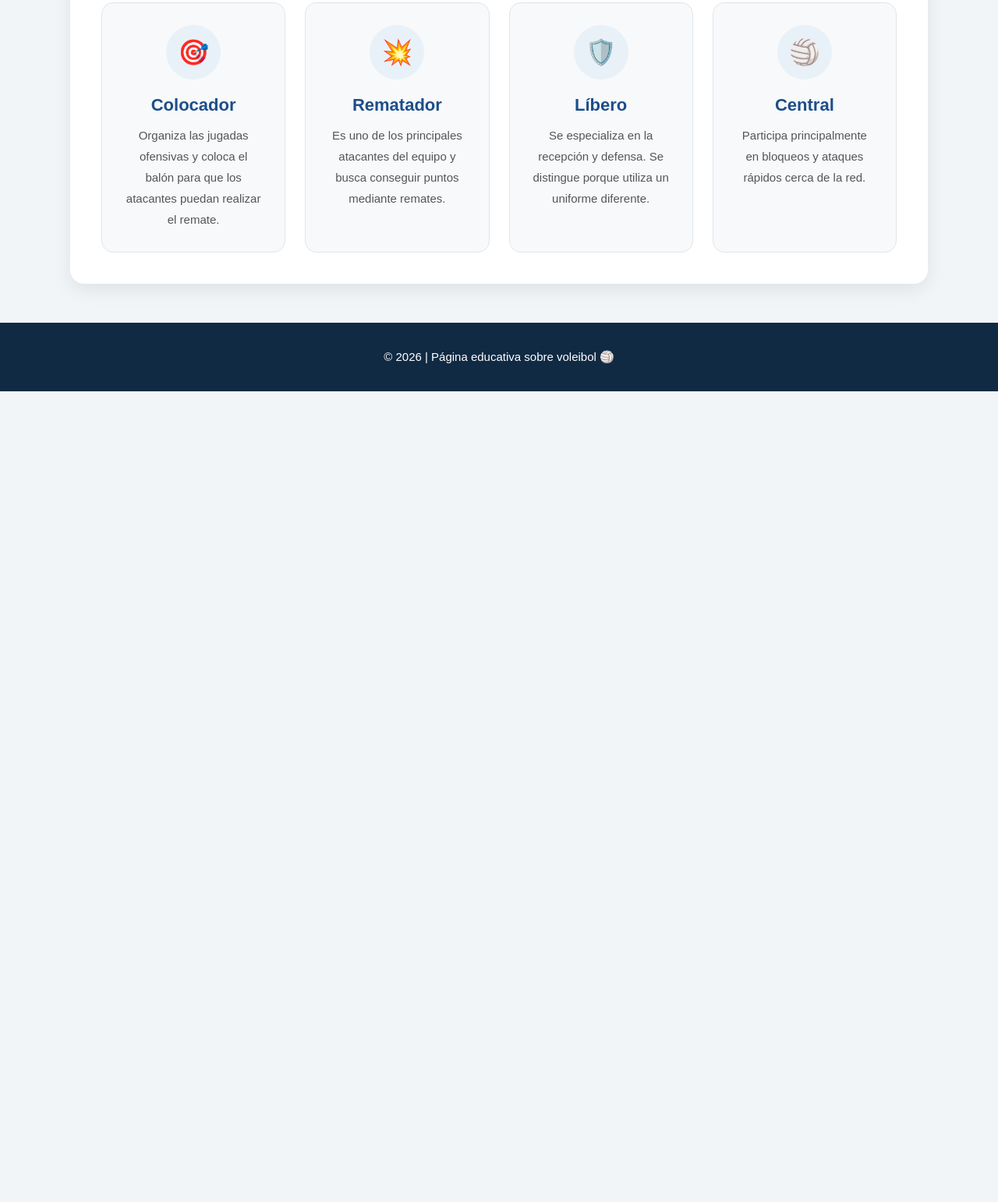
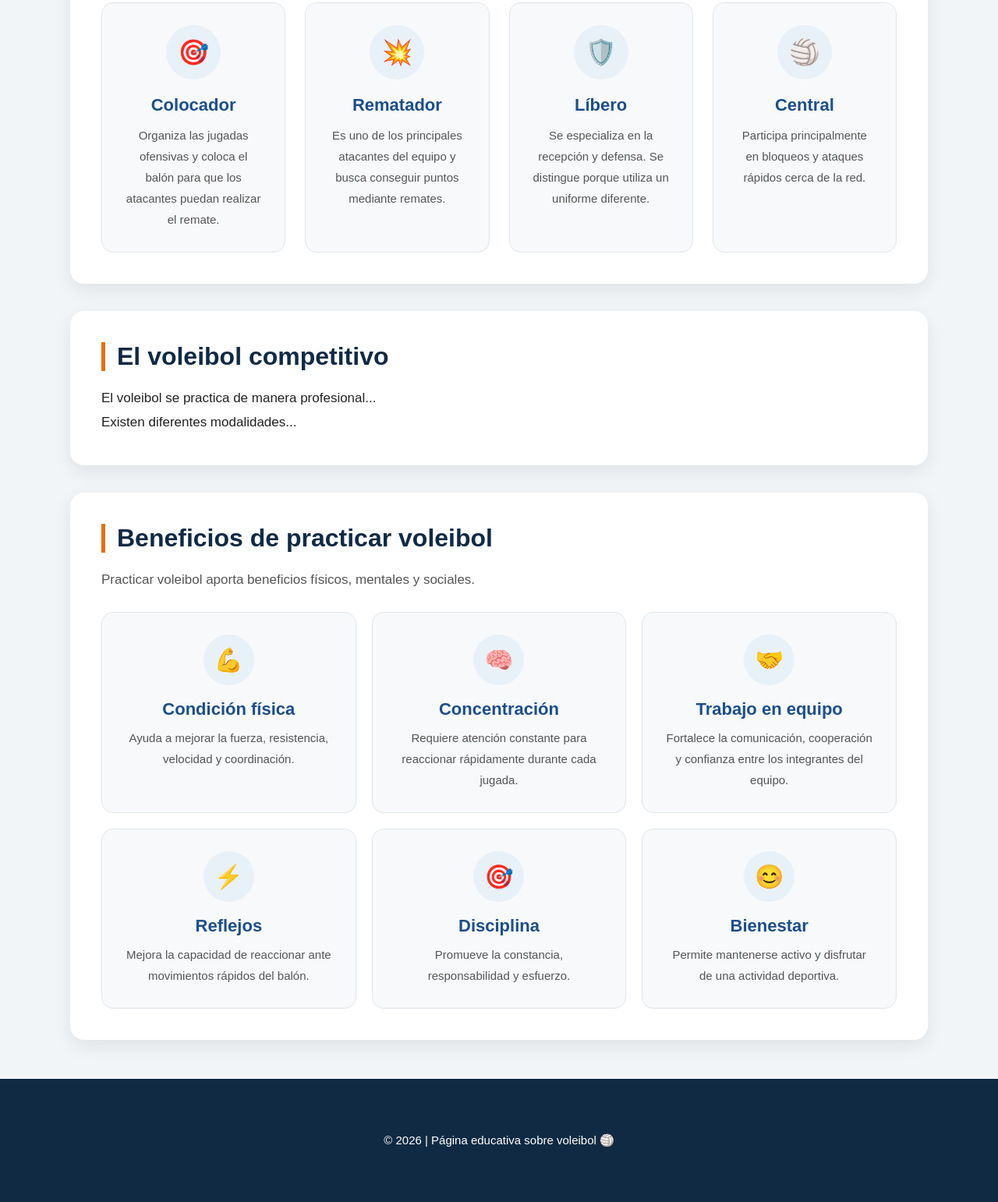
Before and after one commit to km5293134-spec/Desarrollo-de-Software, a plain HTML site: page pagina_Voleibol/index.html in a window 1280 px wide. Shown: the part 2196-3738 px from the top of the page at 78% size. Before the commit the page ends 2698 px from the top, so only its background shows below. Drawn offline with Linux system fonts and the light colour scheme.

Commit message:
Agrega beneficios del voleibol

```diff
--- a/pagina_Voleibol/index.html
+++ b/pagina_Voleibol/index.html
@@ -205,7 +205,86 @@
 
     </div>
 </section>
+    <section>
+        <h2>El voleibol competitivo</h2>
 
+        <p>
+            El voleibol se practica de manera profesional...
+        </p>
+
+        <p>
+            Existen diferentes modalidades...
+        </p>
+    </section>
+
+
+    <!-- BENEFICIOS -->
+    <section id="beneficios">
+        <h2>Beneficios de practicar voleibol</h2>
+
+        <p class="descripcion-seccion">
+            Practicar voleibol aporta beneficios físicos, mentales y sociales.
+        </p>
+
+        <div class="beneficios">
+
+            <article class="beneficio">
+                <div class="icono-beneficio">💪</div>
+                <h3>Condición física</h3>
+                <p>
+                    Ayuda a mejorar la fuerza, resistencia, velocidad y coordinación.
+                </p>
+            </article>
+
+            <article class="beneficio">
+                <div class="icono-beneficio">🧠</div>
+                <h3>Concentración</h3>
+                <p>
+                    Requiere atención constante para reaccionar rápidamente
+                    durante cada jugada.
+                </p>
+            </article>
+
+            <article class="beneficio">
+                <div class="icono-beneficio">🤝</div>
+                <h3>Trabajo en equipo</h3>
+                <p>
+                    Fortalece la comunicación, cooperación y confianza entre
+                    los integrantes del equipo.
+                </p>
+            </article>
+
+            <article class="beneficio">
+                <div class="icono-beneficio">⚡</div>
+                <h3>Reflejos</h3>
+                <p>
+                    Mejora la capacidad de reaccionar ante movimientos rápidos
+                    del balón.
+                </p>
+            </article>
+
+            <article class="beneficio">
+                <div class="icono-beneficio">🎯</div>
+                <h3>Disciplina</h3>
+                <p>
+                    Promueve la constancia, responsabilidad y esfuerzo.
+                </p>
+            </article>
+
+            <article class="beneficio">
+                <div class="icono-beneficio">😊</div>
+                <h3>Bienestar</h3>
+                <p>
+                    Permite mantenerse activo y disfrutar de una actividad deportiva.
+                </p>
+            </article>
+
+        </div>
+    </section>
+
+</main>
+
+<footer>
     </main>
 
     <footer>
--- a/pagina_Voleibol/style.css
+++ b/pagina_Voleibol/style.css
@@ -336,3 +336,57 @@ footer p {
         grid-template-columns: 1fr;
     }
 }
+/* BENEFICIOS */
+.beneficios {
+    display: grid;
+    grid-template-columns: repeat(3, 1fr);
+    gap: 20px;
+    margin-top: 25px;
+}
+
+.beneficio {
+    text-align: center;
+    background: #f7f9fb;
+    border: 1px solid #e0e6eb;
+    transition: 0.3s;
+}
+
+.beneficio:hover {
+    transform: translateY(-7px);
+    border-color: #1d4e89;
+}
+
+.icono-beneficio {
+    width: 65px;
+    height: 65px;
+    margin: 0 auto 18px;
+    display: flex;
+    align-items: center;
+    justify-content: center;
+    background: #e9f1f8;
+    border-radius: 50%;
+    font-size: 30px;
+}
+
+.beneficio h3 {
+    margin-bottom: 10px;
+    color: #1d4e89;
+}
+
+.beneficio p {
+    color: #555;
+    font-size: 15px;
+}
+
+/* BENEFICIOS EN CELULAR */
+@media (max-width: 800px) {
+    .beneficios {
+        grid-template-columns: repeat(2, 1fr);
+    }
+}
+
+@media (max-width: 500px) {
+    .beneficios {
+        grid-template-columns: 1fr;
+    }
+}
```
